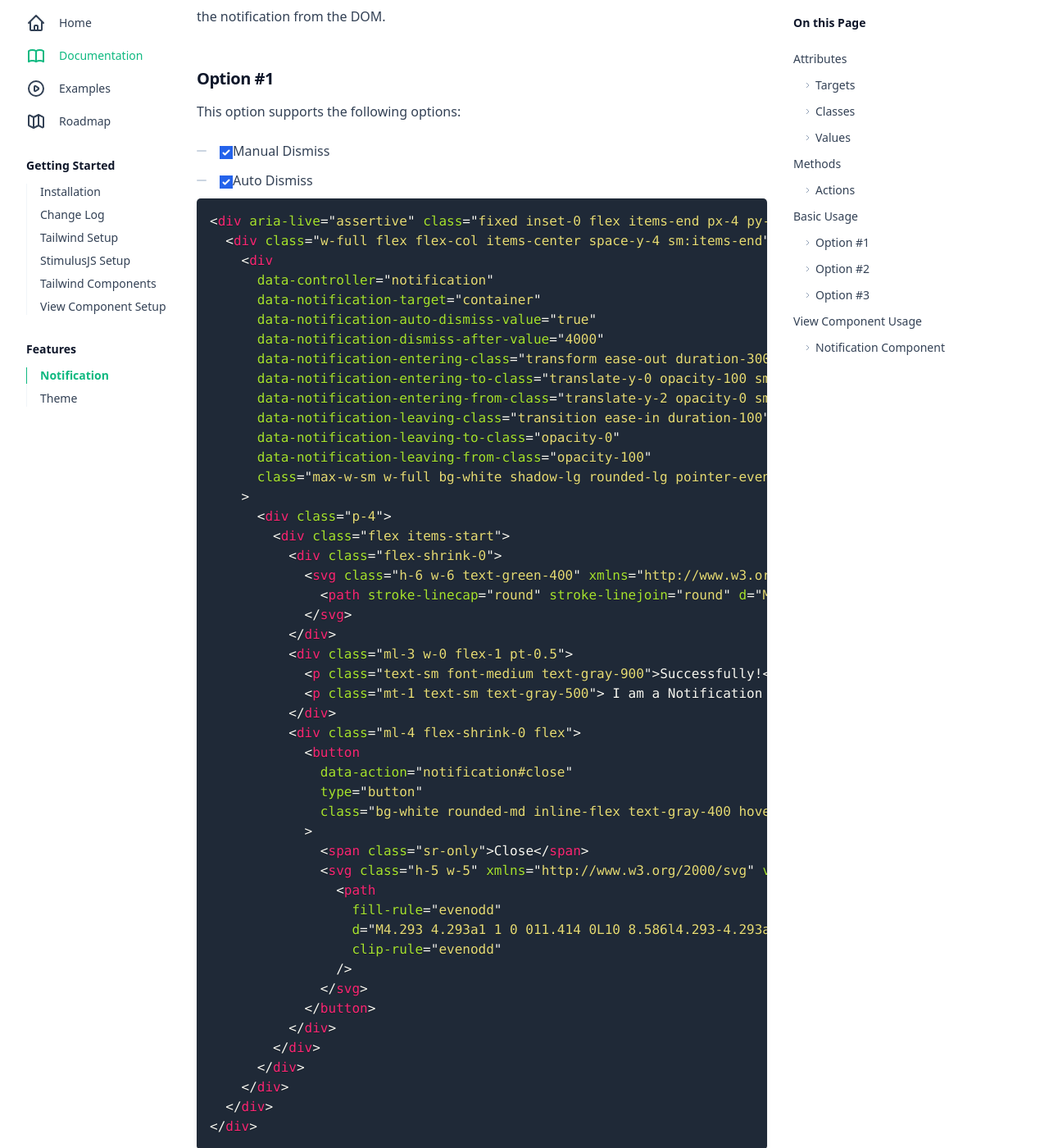
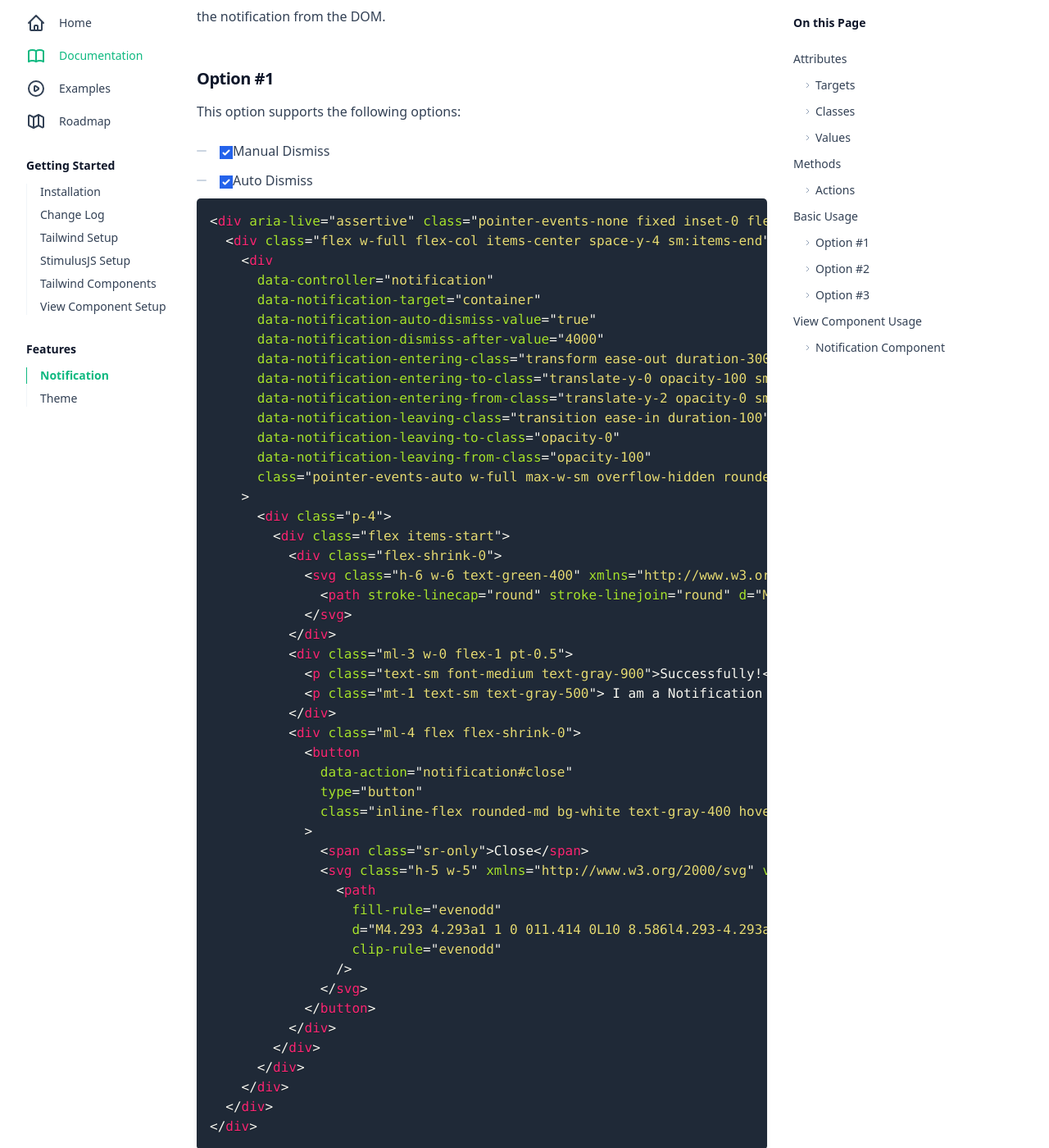
Before and after one commit to chiefpansancolt/stimulus-tailwind-components, a Jekyll site: the page built from docs/docs/notification/index.md, in a window 1280 px wide and 1400 px high, scrolled down 1701 px. Shown: the whole window at 82% size. Built offline with Jekyll 4.4.1, drawn with Linux system fonts in a browser that asks for light colours; Markdown is read by kramdown in place of the engine named in the settings; some of the changed text lies outside the part shown.

Commit message:
update formatting

````diff
--- a/docs/docs/notification/index.md
+++ b/docs/docs/notification/index.md
@@ -61,8 +61,8 @@ This option supports the following options:
 - [x] Auto Dismiss
 
 ```html
-<div aria-live="assertive" class="fixed inset-0 flex items-end px-4 py-6 pointer-events-none sm:p-6 sm:items-start">
-  <div class="w-full flex flex-col items-center space-y-4 sm:items-end">
+<div aria-live="assertive" class="pointer-events-none fixed inset-0 flex items-end px-4 py-6 sm:items-start sm:p-6">
+  <div class="flex w-full flex-col items-center space-y-4 sm:items-end">
     <div
       data-controller="notification"
       data-notification-target="container"
@@ -74,7 +74,7 @@ This option supports the following options:
       data-notification-leaving-class="transition ease-in duration-100"
       data-notification-leaving-to-class="opacity-0"
       data-notification-leaving-from-class="opacity-100"
-      class="max-w-sm w-full bg-white shadow-lg rounded-lg pointer-events-auto ring-1 ring-black ring-opacity-5 overflow-hidden"
+      class="pointer-events-auto w-full max-w-sm overflow-hidden rounded-lg bg-white shadow-lg ring-1 ring-black ring-opacity-5"
     >
       <div class="p-4">
         <div class="flex items-start">
@@ -87,11 +87,11 @@ This option supports the following options:
             <p class="text-sm font-medium text-gray-900">Successfully!</p>
             <p class="mt-1 text-sm text-gray-500"> I am a Notification with Auto Dismiss and Manual Dismiss </p>
           </div>
-          <div class="ml-4 flex-shrink-0 flex">
+          <div class="ml-4 flex flex-shrink-0">
             <button
               data-action="notification#close"
               type="button"
-              class="bg-white rounded-md inline-flex text-gray-400 hover:text-gray-500 focus:outline-none focus:ring-2 focus:ring-offset-2 focus:ring-indigo-500"
+              class="inline-flex rounded-md bg-white text-gray-400 hover:text-gray-500 focus:outline-none focus:ring-2 focus:ring-indigo-500 focus:ring-offset-2"
             >
               <span class="sr-only">Close</span>
               <svg class="h-5 w-5" xmlns="http://www.w3.org/2000/svg" viewBox="0 0 20 20" fill="currentColor" aria-hidden="true">
@@ -118,8 +118,8 @@ This option supports the following options:
 - [ ] Auto Dismiss
 
 ```html
-<div aria-live="assertive" class="fixed inset-0 flex items-end px-4 py-6 pointer-events-none sm:p-6 sm:items-start">
-  <div class="w-full flex flex-col items-center space-y-4 sm:items-end">
+<div aria-live="assertive" class="pointer-events-none fixed inset-0 flex items-end px-4 py-6 sm:items-start sm:p-6">
+  <div class="flex w-full flex-col items-center space-y-4 sm:items-end">
     <div
       data-controller="notification"
       data-notification-target="container"
@@ -129,7 +129,7 @@ This option supports the following options:
       data-notification-leaving-class="transition ease-in duration-100"
       data-notification-leaving-to-class="opacity-0"
       data-notification-leaving-from-class="opacity-100"
-      class="max-w-sm w-full bg-white shadow-lg rounded-lg pointer-events-auto ring-1 ring-black ring-opacity-5 overflow-hidden"
+      class="pointer-events-auto w-full max-w-sm overflow-hidden rounded-lg bg-white shadow-lg ring-1 ring-black ring-opacity-5"
     >
       <div class="p-4">
         <div class="flex items-start">
@@ -143,11 +143,11 @@ This option supports the following options:
             <p class="mt-1 text-sm text-gray-500"> I am a Notification< without Auto Dismiss and with Manual Dismiss/p> </p>
           </div>
 
-          <div class="ml-4 flex-shrink-0 flex">
+          <div class="ml-4 flex flex-shrink-0">
             <button
               data-action="notification#close"
               type="button"
-              class="bg-white rounded-md inline-flex text-gray-400 hover:text-gray-500 focus:outline-none focus:ring-2 focus:ring-offset-2 focus:ring-indigo-500"
+              class="inline-flex rounded-md bg-white text-gray-400 hover:text-gray-500 focus:outline-none focus:ring-2 focus:ring-indigo-500 focus:ring-offset-2"
             >
               <span class="sr-only">Close</span>
               <svg class="h-5 w-5" xmlns="http://www.w3.org/2000/svg" viewBox="0 0 20 20" fill="currentColor" aria-hidden="true">
@@ -227,12 +227,12 @@ In Rails you can use a gem called View Components to enable the ability to templ
   data-notification-leaving-class="transition ease-in duration-100"
   data-notification-leaving-to-class="opacity-0"
   data-notification-leaving-from-class="opacity-100"
-  class="max-w-sm w-full bg-white shadow-lg rounded-lg pointer-events-auto ring-1 ring-black ring-opacity-5 overflow-hidden"
+  class="pointer-events-auto w-full max-w-sm overflow-hidden rounded-lg bg-white shadow-lg ring-1 ring-black ring-opacity-5"
 >
   <div class="p-4">
     <div class="flex items-start">
       <div class="flex-shrink-0">
-        <svg xmlns="http://www.w3.org/2000/svg" class="h-6 w-6 <%= TYPES[type][:color] %>" fill="none" viewBox="0 0 24 24" stroke="currentColor" stroke-width="2">
+        <svg xmlns="http://www.w3.org/2000/svg" class="<%= TYPES[type][:color] %> h-6 w-6" fill="none" viewBox="0 0 24 24" stroke="currentColor" stroke-width="2">
           <% if TYPES[type][:icon] == "error" %>
           <path stroke-linecap="round" stroke-linejoin="round" d="M10 14l2-2m0 0l2-2m-2 2l-2-2m2 2l2 2m7-2a9 9 0 11-18 0 9 9 0 0118 0z" />
           <% end %> <% if TYPES[type][:icon] === "success" %>
@@ -244,11 +244,11 @@ In Rails you can use a gem called View Components to enable the ability to templ
         <p class="text-sm font-medium text-gray-900"><%= TYPES[type][:label] %></p>
         <p class="mt-1 text-sm text-gray-500"><%= content %></p>
       </div>
-      <div class="ml-4 flex-shrink-0 flex">
+      <div class="ml-4 flex flex-shrink-0">
         <button
           data-action="notification#close"
           type="button"
-          class="bg-white rounded-md inline-flex text-gray-400 hover:text-gray-500 focus:outline-none focus:ring-2 focus:ring-offset-2 focus:ring-indigo-500 transition ease-in-out duration-150"
+          class="inline-flex rounded-md bg-white text-gray-400 transition duration-150 ease-in-out hover:text-gray-500 focus:outline-none focus:ring-2 focus:ring-indigo-500 focus:ring-offset-2"
         >
           <span class="sr-only">Close</span>
           <svg class="h-5 w-5" xmlns="http://www.w3.org/2000/svg" viewBox="0 0 20 20" fill="currentColor" aria-hidden="true">
````
Also changed, not shown: docs/_config.yml (line endings or trailing spaces), docs/_data/navigations.yml (line endings or trailing spaces).
